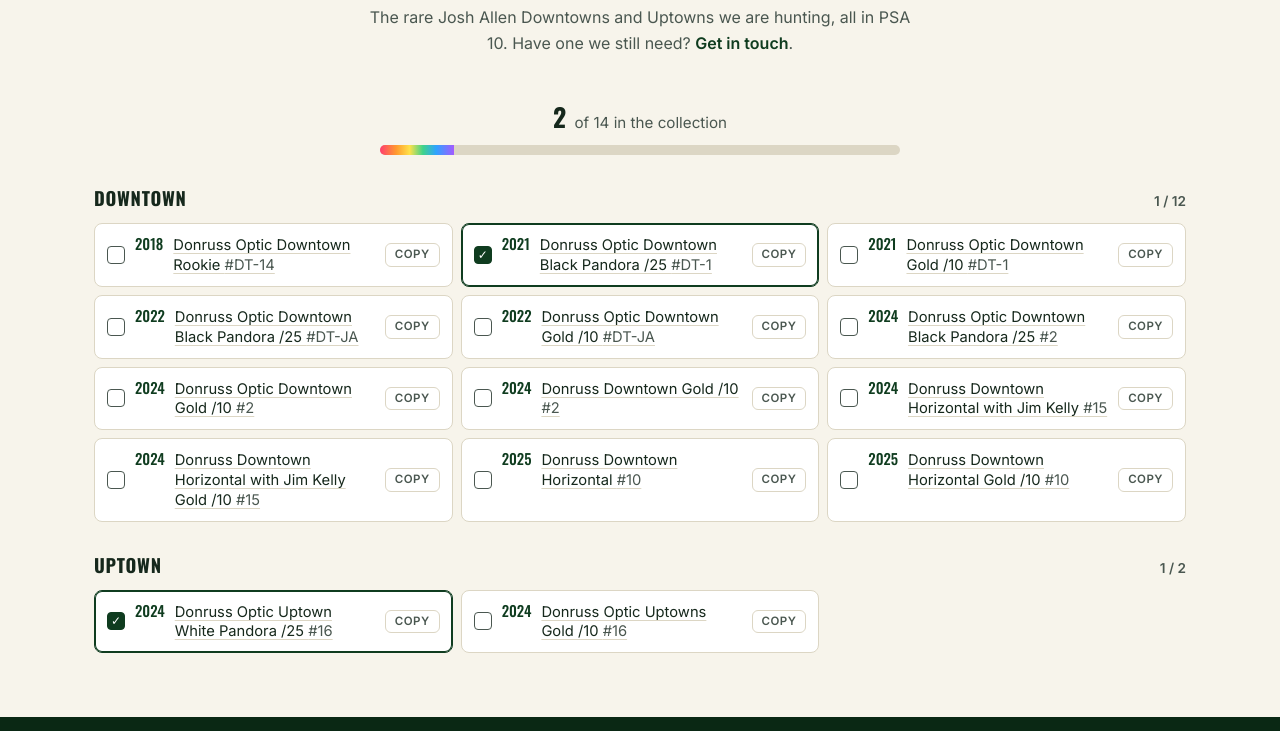
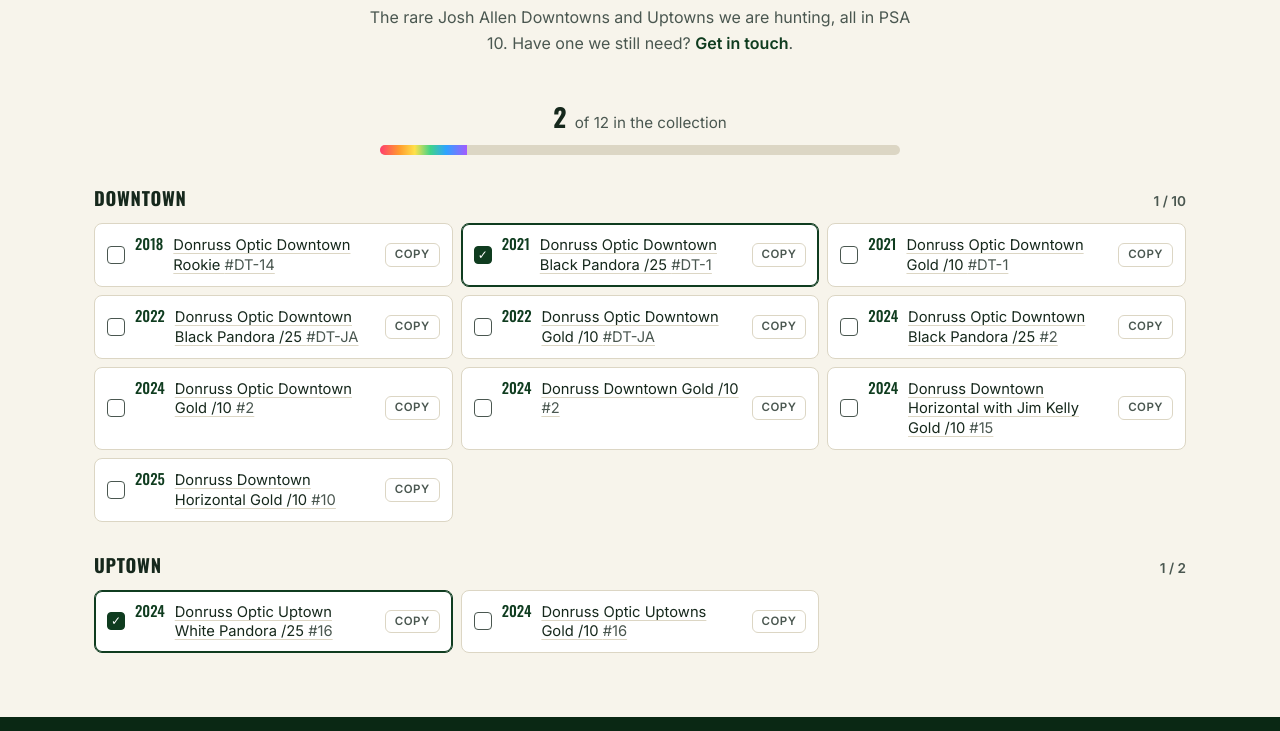
Before and after one commit to duxtradingpost/duxbury-trading-post, a plain HTML site: page public/in-search-of.html in a window 1280 px wide. Shown: the part 1722-2453 px from the top of the page. Drawn offline with nearby package versions, Linux system fonts and the light colour scheme.

Commit message:
In Search Of: remove base 2024 #15 Kelly and 2025 #10 Downtowns (2 of 12)
Co-Authored-By: Claude Opus 5.5 <noreply@anthropic.com>
Claude-Session: https://claude.ai/code/session_013QPCk4fLxRp1Ag6UdAvHbo

```diff
--- a/public/in-search-of.html
+++ b/public/in-search-of.html
@@ -173,9 +173,9 @@ src="https://www.facebook.com/tr?id=1103188462148115&ev=PageView&noscript=1"/></
     <p class="cb-eyebrow">In Search Of</p>
     <h2 class="section-title" id="dtut-set-title">Josh Allen Downtown &amp; Uptown</h2>
     <p class="section-sub">The rare Josh Allen Downtowns and Uptowns we are hunting, all in PSA 10. Have one we still need? <a href="index.html#contact">Get in touch</a>.</p>
-    <div class="cb-progress"><span class="cb-count"><b>2</b> of 14 in the collection</span>
-      <div class="cb-bar" role="progressbar" aria-label="Downtown and Uptown progress" aria-valuemin="0" aria-valuemax="14" aria-valuenow="2"><i style="width:14.3%"></i></div></div>
-    <h3 class="cb-group">Downtown <span>1 / 12</span></h3>
+    <div class="cb-progress"><span class="cb-count"><b>2</b> of 12 in the collection</span>
+      <div class="cb-bar" role="progressbar" aria-label="Downtown and Uptown progress" aria-valuemin="0" aria-valuemax="12" aria-valuenow="2"><i style="width:16.7%"></i></div></div>
+    <h3 class="cb-group">Downtown <span>1 / 10</span></h3>
     <ul class="cb-list">
       <li><span class="cb-check" aria-label="Still needed"></span><span class="cb-yr">2018</span> <span class="cb-name">Donruss Optic Downtown Rookie <span class="cb-num">#DT-14</span></span></li>
       <li class="is-owned"><span class="cb-check" aria-label="In the collection">&#10003;</span><span class="cb-yr">2021</span> <span class="cb-name">Donruss Optic Downtown Black Pandora /25 <span class="cb-num">#DT-1</span></span></li>
@@ -185,9 +185,7 @@ src="https://www.facebook.com/tr?id=1103188462148115&ev=PageView&noscript=1"/></
       <li><span class="cb-check" aria-label="Still needed"></span><span class="cb-yr">2024</span> <span class="cb-name">Donruss Optic Downtown Black Pandora /25 <span class="cb-num">#2</span></span></li>
       <li><span class="cb-check" aria-label="Still needed"></span><span class="cb-yr">2024</span> <span class="cb-name">Donruss Optic Downtown Gold /10 <span class="cb-num">#2</span></span></li>
       <li><span class="cb-check" aria-label="Still needed"></span><span class="cb-yr">2024</span> <span class="cb-name">Donruss Downtown Gold /10 <span class="cb-num">#2</span></span></li>
-      <li><span class="cb-check" aria-label="Still needed"></span><span class="cb-yr">2024</span> <span class="cb-name">Donruss Downtown Horizontal with Jim Kelly <span class="cb-num">#15</span></span></li>
       <li><span class="cb-check" aria-label="Still needed"></span><span class="cb-yr">2024</span> <span class="cb-name">Donruss Downtown Horizontal with Jim Kelly Gold /10 <span class="cb-num">#15</span></span></li>
-      <li><span class="cb-check" aria-label="Still needed"></span><span class="cb-yr">2025</span> <span class="cb-name">Donruss Downtown Horizontal <span class="cb-num">#10</span></span></li>
       <li><span class="cb-check" aria-label="Still needed"></span><span class="cb-yr">2025</span> <span class="cb-name">Donruss Downtown Horizontal Gold /10 <span class="cb-num">#10</span></span></li>
     </ul>
     <h3 class="cb-group">Uptown <span>1 / 2</span></h3>
```
